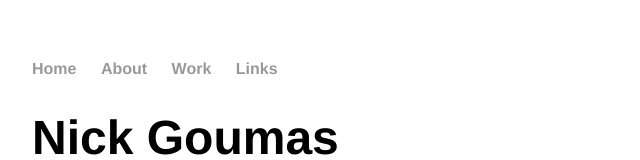
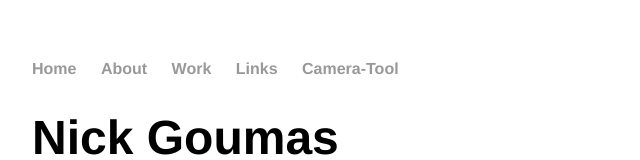
Before and after one commit to NickGoumas/NickGoumas.github.io, a plain HTML site: page index.html in a window 1280 px wide. Shown: the top 160 px of the page, without its empty margins (160-800 px from the left). Drawn offline with Linux system fonts and the light colour scheme.

Commit message:
Adding camera tool

```diff
--- a/index.html
+++ b/index.html
@@ -12,6 +12,7 @@
 	        	<li><a href="/about.html">About</a></li>
         		<li><a href="/work.html">Work</a></li>
 			<li><a href="/links.html">Links</a></li>
+			<li><a href="https://nickgoumas.github.io/Camera-System-Design/">Camera-Tool</a></li>
     		</ul>
 		</nav>
 		<div class="container">
```
